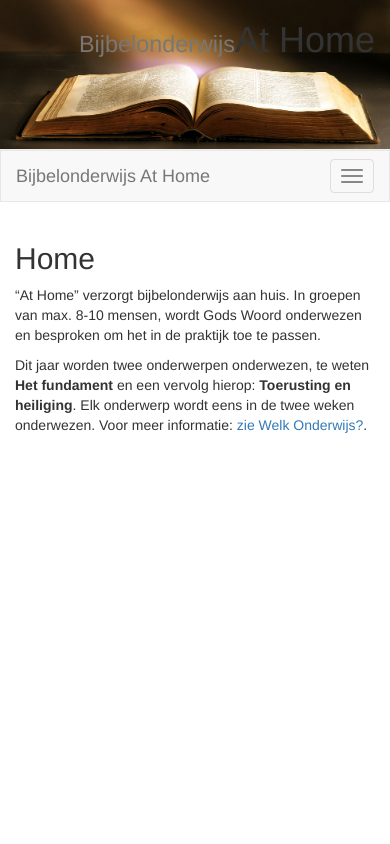
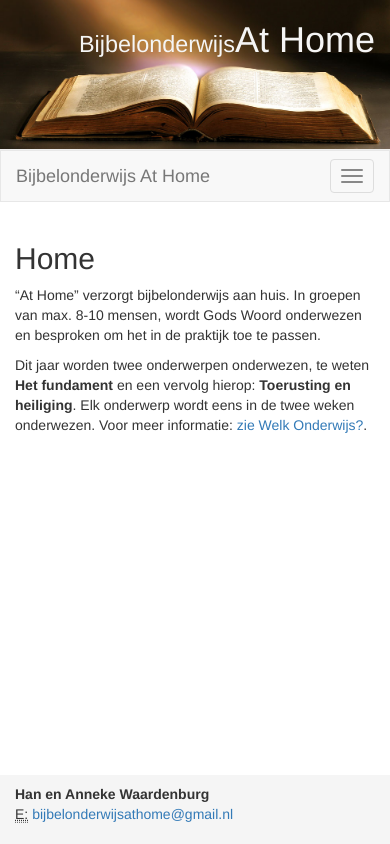
Before and after one commit to rddesmit/BijbelonderwijsAtHome, a website: page index.html at #/contact in a window 390 px wide. Drawn offline with nearby package versions, Linux system fonts and the light colour scheme; some packages are replaced by stand-ins of ours.

Commit message:
Layout fixes

```diff
--- a/index.html
+++ b/index.html
@@ -17,8 +17,8 @@
     <body ng-app="bijbelonderwijsAtHomeApp">
         <!--Page header-->
         <div class="page-header background-header">
-            <div class="container-fluid">
-                <h1 class="pull-right"><small>Bijbelonderwijs</small>At Home</h1>
+            <div class="container-fluid text-right">
+                <h1 style="color:whitesmoke;"><small style="color:whitesmoke;">Bijbelonderwijs</small>At Home</h1>
             </div>
         </div>
 
@@ -53,10 +53,17 @@
         <div class="content" ng-view></div>
 
         <!--Footer-->
-        <footer class="footer hidden-xs">
+        <footer class="footer">
             <div class="container-fluid">
                 <div class="row">
-                    <div class="col-md-12">
+                    <div class="col-md-12 visible-xs">
+                        <address>
+                            <strong>Han en Anneke Waardenburg</strong><br />
+                            <abbr title="E-mail">E:</abbr> <a href="mailto:bijbelonderwijsathome@gmail.nl">bijbelonderwijsathome@gmail.nl</a><br />
+                        </address>
+                    </div>
+
+                    <div class="col-md-12 hidden-xs">
                         <address>
                             <strong>Han en Anneke Waardenburg</strong><br />
                             Dorpsstraat 67<br />
```
Also changed, not shown: pages/contact.html (+1 -0 lines).
